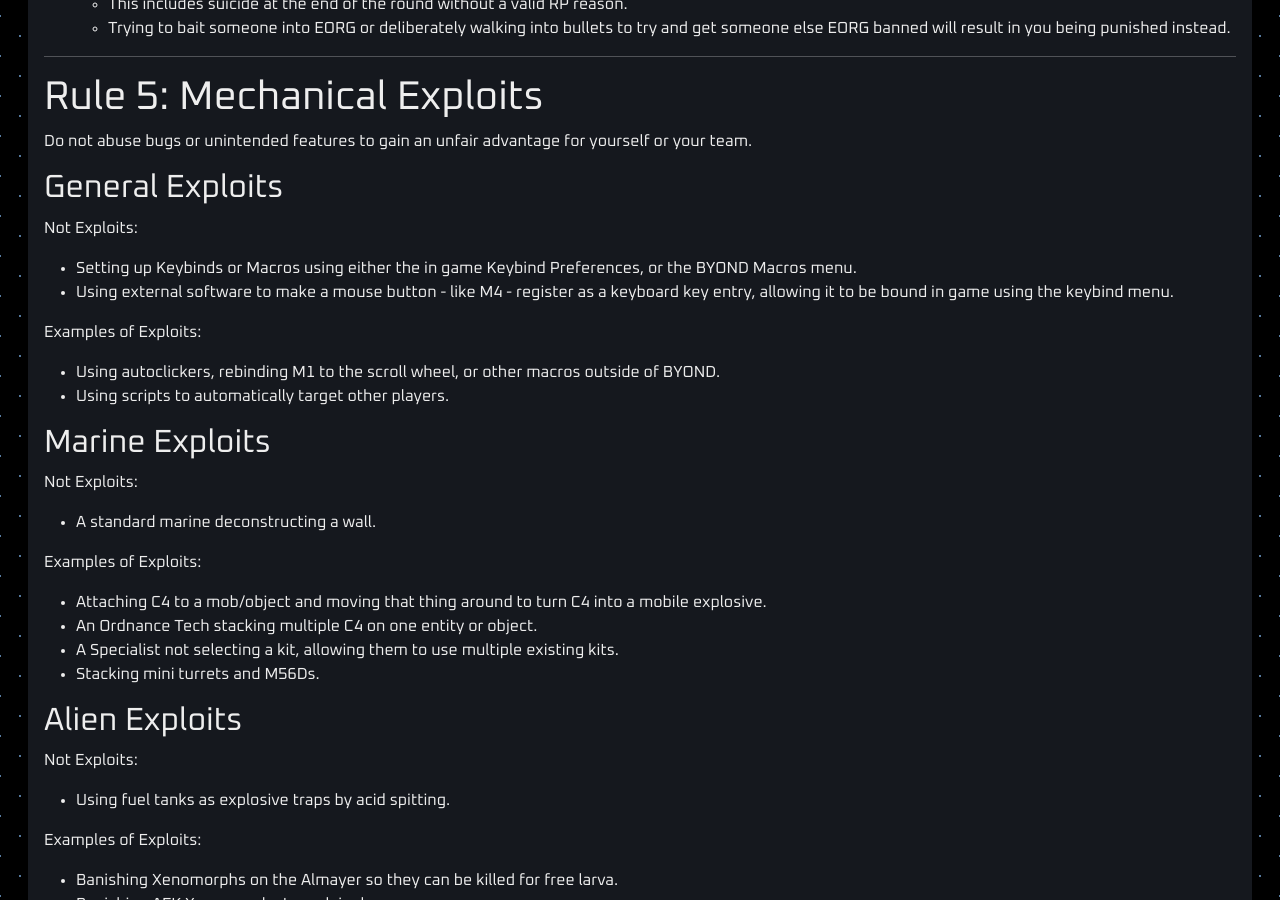
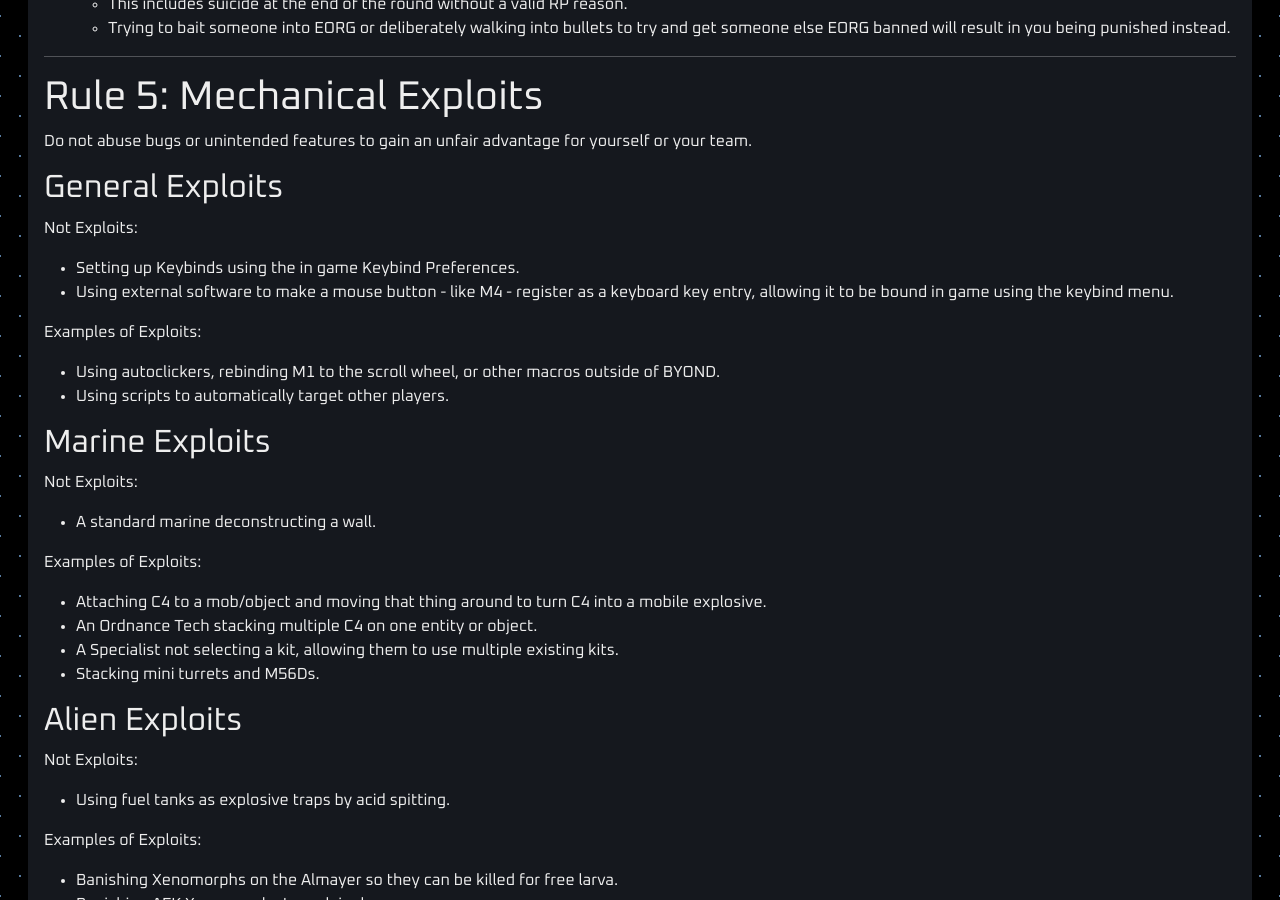
Before and after one commit to cmss13-devs/web, a Jekyll site: the page built from rules.md, in a window 1280 px wide and 900 px high, scrolled down 7104 px. Built offline with Jekyll 4.4.1, drawn with Linux system fonts in a browser that asks for light colours.

Commit message:
Remove mention of byond macros as an exception (#99)
Co-authored-by: BeagleGaming1 <56142455+BeagleGaming1@users.noreply.github.com>

```diff
--- a/rules.md
+++ b/rules.md
@@ -270,7 +270,7 @@ Do not abuse bugs or unintended features to gain an unfair advantage for yoursel
 ## General Exploits
 
 Not Exploits:
-- Setting up Keybinds or Macros using either the in game Keybind Preferences, or the BYOND Macros menu.
+- Setting up Keybinds using the in game Keybind Preferences.
 - Using external software to make a mouse button - like M4 - register as a keyboard key entry, allowing it to be bound in game using the keybind menu.
 
 Examples of Exploits:
```
